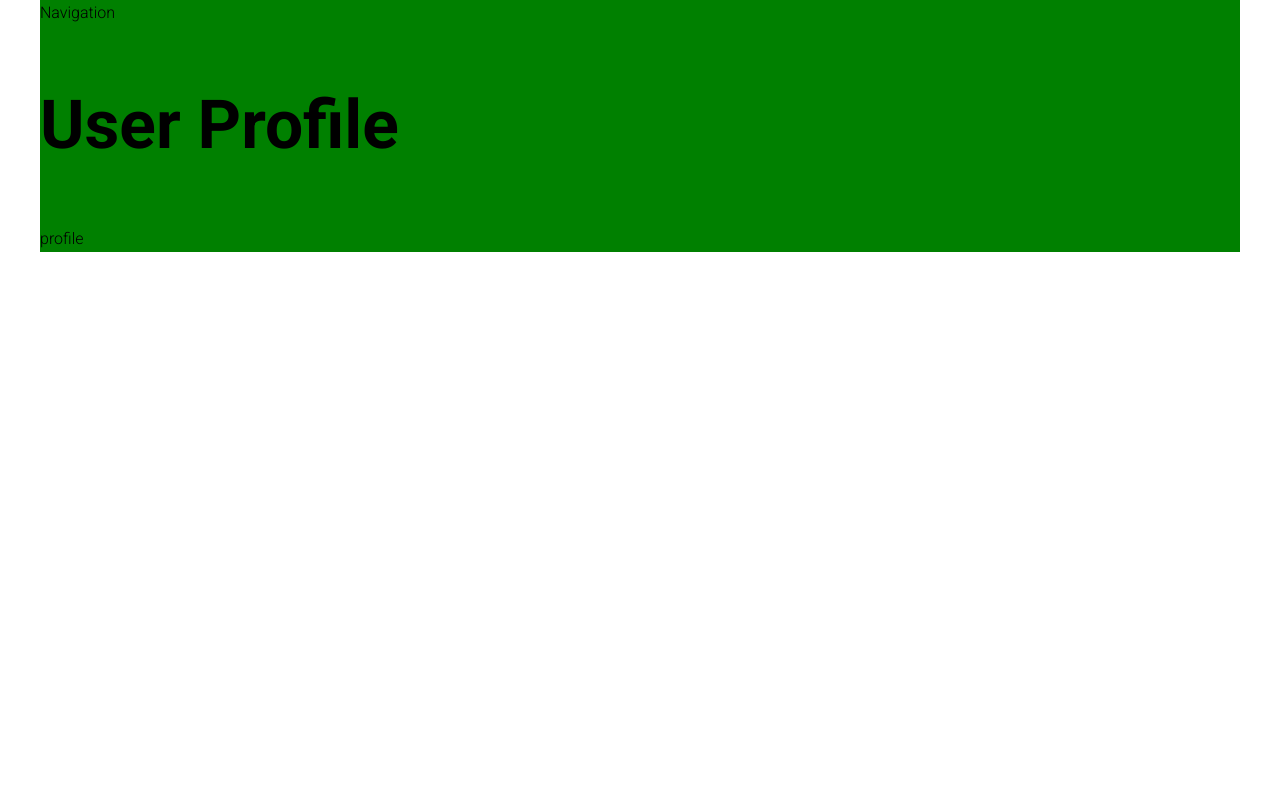
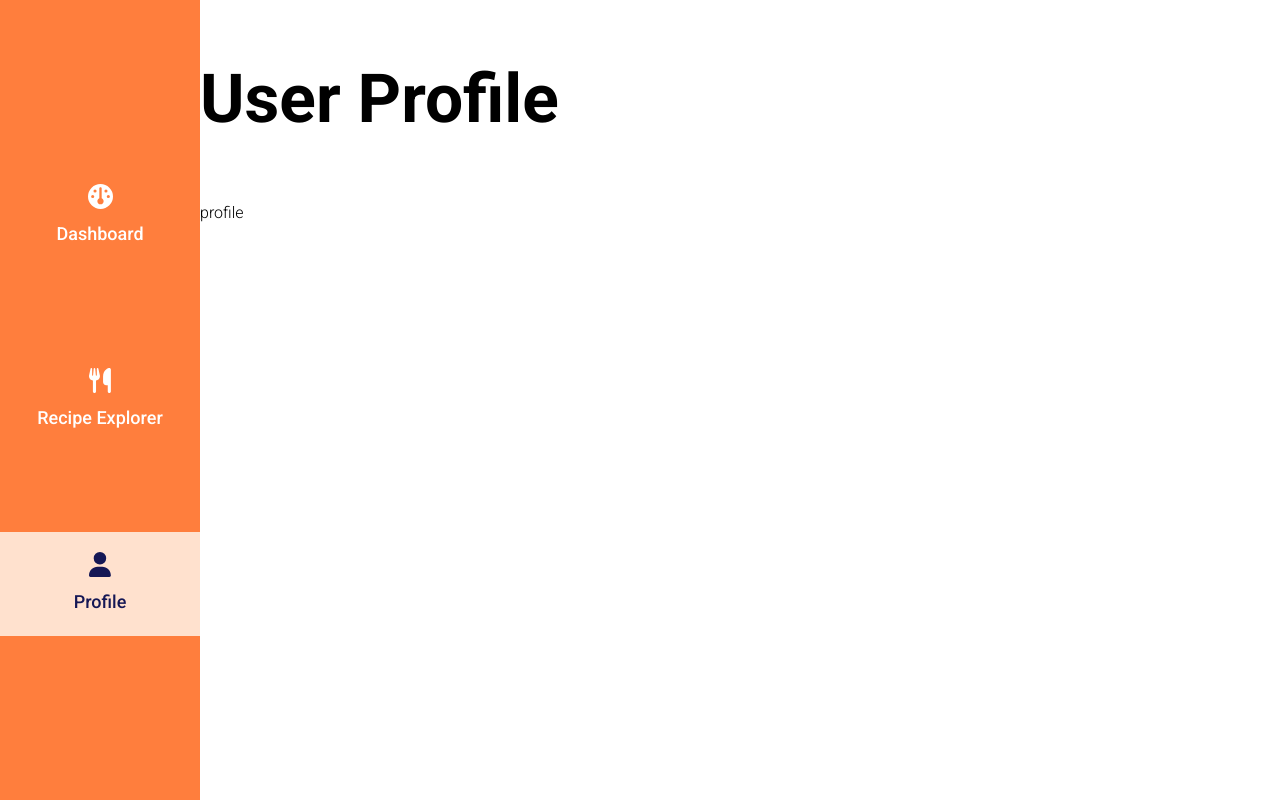
Before and after one commit to hamxy/NutriChef-client, a React (Vite) app: page /profile in a window 1280 px wide. Built offline with nearby package versions, Linux system fonts and the light colour scheme.

Commit message:
design desktop side menu

```diff
--- a/package.json
+++ b/package.json
@@ -13,6 +13,11 @@
   "dependencies": {
     "@emotion/react": "^11.11.4",
     "@emotion/styled": "^11.11.5",
+    "@fortawesome/fontawesome-svg-core": "^6.5.2",
+    "@fortawesome/free-brands-svg-icons": "^6.5.2",
+    "@fortawesome/free-regular-svg-icons": "^6.5.2",
+    "@fortawesome/free-solid-svg-icons": "^6.5.2",
+    "@fortawesome/react-fontawesome": "^0.2.2",
     "@mui/icons-material": "^5.15.20",
     "@mui/joy": "^5.0.0-beta.36",
     "@mui/material": "^5.15.20",
--- a/src/components/MainNavigation/DesktopSideNav.jsx
+++ b/src/components/MainNavigation/DesktopSideNav.jsx
@@ -1,5 +1,73 @@
+import { NavLink } from "react-router-dom";
+import { FontAwesomeIcon } from "@fortawesome/react-fontawesome";
+import { library } from "@fortawesome/fontawesome-svg-core";
+import { faGauge, faUtensils, faUser } from "@fortawesome/free-solid-svg-icons";
+
+library.add(faGauge, faUtensils, faUser);
+
 const DesktopSideNav = () => {
-  return <header>Navigation</header>;
+  const navigation = [
+    {
+      title: "Dashboard",
+      path: "/",
+      icon: "fa-solid fa-gauge",
+    },
+    {
+      title: "Recipe Explorer",
+      path: "/recipes",
+      icon: "fa-solid fa-utensils",
+    },
+    {
+      title: "Profile",
+      path: "/profile",
+      icon: "fa-solid fa-user",
+    },
+  ];
+
+  return (
+    <div style={styles.container}>
+      {navigation.map((item, index) => (
+        <NavLink
+          key={index}
+          to={item.path}
+          style={({ isActive }) => ({
+            ...styles.navLink,
+            ...(isActive
+              ? { backgroundColor: "#FFE1CE", color: "#151755" }
+              : {}),
+          })}
+        >
+          <FontAwesomeIcon icon={item.icon} style={{ fontSize: "25px" }} />
+          {item.title}
+        </NavLink>
+      ))}
+    </div>
+  );
+};
+
+const styles = {
+  container: {
+    display: "flex",
+    height: "100vh",
+    flexDirection: "column",
+    gap: "80px",
+    alignItems: "center",
+    justifyContent: "center",
+  },
+  navLink: {
+    display: "flex",
+    flexDirection: "column",
+    gap: "10px",
+    width: "100%",
+    justifyContent: "center",
+    alignItems: "center",
+    padding: "20px 0",
+    // backgroundColor: "red",
+    color: "white",
+    textDecoration: "none",
+    fontSize: "18px",
+    fontWeight: "500",
+  },
 };
 
 export default DesktopSideNav;
--- a/src/components/MainNavigation/MainNavigation.jsx
+++ b/src/components/MainNavigation/MainNavigation.jsx
@@ -3,9 +3,8 @@ import DesktopSideNav from "./DesktopSideNav";
 import { useMediaQuery } from "@mui/material";
 
 function MainNavigation() {
-  const isDesktop = useMediaQuery("(min-width: 769px)");
-
-  return <header>{isDesktop ? <DesktopSideNav /> : <MobileDrawer />}</header>;
+  const isDesktop = useMediaQuery("(min-width: 934px)");
+  return <>{isDesktop ? <DesktopSideNav /> : <MobileDrawer />}</>;
 }
 
 export default MainNavigation;
--- a/src/components/MainNavigation/MobileDrawer.jsx
+++ b/src/components/MainNavigation/MobileDrawer.jsx
@@ -1,13 +1,40 @@
-import { useState } from "react";
+import { useState, Fragment } from "react";
 import { NavLink } from "react-router-dom";
-import { Drawer, ModalClose, IconButton } from "@mui/joy";
+import { FontAwesomeIcon } from "@fortawesome/react-fontawesome";
+import {
+  Drawer,
+  ModalClose,
+  IconButton,
+  List,
+  ListItemButton,
+  Box,
+  Typography,
+} from "@mui/joy";
 import Menu from "@mui/icons-material/Menu";
 
 const MobileDrawer = () => {
   const [isOpen, setIsOpen] = useState(false);
+
+  const navigation = [
+    {
+      title: "Dashboard",
+      path: "/",
+      icon: "fa-solid fa-gauge",
+    },
+    {
+      title: "Recipe Explorer",
+      path: "/recipes",
+      icon: "fa-solid fa-utensils",
+    },
+    {
+      title: "Profile",
+      path: "/profile",
+      icon: "fa-solid fa-user",
+    },
+  ];
   return (
     <>
-      <div className="hamburger" style={styles.hamburger}>
+      <Fragment>
         <IconButton
           variant="outlined"
           color="neutral"
@@ -15,17 +42,68 @@ const MobileDrawer = () => {
         >
           <Menu />
         </IconButton>
-      </div>
-      <Drawer open={isOpen} size="sm" onClose={() => setIsOpen(false)}>
-        <ModalClose />
-        Hello
-        <NavLink className={"navlink"} to="/">
-          Home
-        </NavLink>
-        <NavLink className={"navlink"} to="/profile">
-          profile
-        </NavLink>
-      </Drawer>
+        <Drawer
+          open={isOpen}
+          onClose={() => setIsOpen(false)}
+          sx={{ "& .MuiDrawer-paper": { backgroundColor: "red" } }}
+        >
+          <Box
+            sx={{
+              display: "flex",
+              alignItems: "center",
+              gap: 0.5,
+              ml: "auto",
+              mt: 1,
+              mr: 2,
+            }}
+          >
+            <Typography
+              component="label"
+              htmlFor="close-icon"
+              fontSize="sm"
+              fontWeight="lg"
+              sx={{ cursor: "pointer" }}
+            >
+              Close
+            </Typography>
+            <ModalClose id="close-icon" sx={{ position: "initial" }} />
+          </Box>
+          <List
+            size="lg"
+            component="nav"
+            sx={{
+              display: "flex",
+              fontSize: "xl",
+              justifyContent: "center",
+              gap: "80px",
+            }}
+          >
+            {navigation.map((item, index) => (
+              <ListItemButton
+                key={index}
+                sx={{
+                  fontWeight: "lg",
+                  justifyContent: "center",
+                  display: "flex",
+                  flexDirection: "column",
+                }}
+              >
+                <FontAwesomeIcon
+                  icon={item.icon}
+                  style={{ fontSize: "25px" }}
+                />
+                {item.title}
+              </ListItemButton>
+            ))}
+            {/* <ListItemButton sx={{ fontWeight: "lg", justifyContent: "center" }}>
+              Home
+            </ListItemButton>
+            <ListItemButton>About</ListItemButton>
+            <ListItemButton>Studio</ListItemButton>
+            <ListItemButton>Contact</ListItemButton> */}
+          </List>
+        </Drawer>
+      </Fragment>
     </>
   );
 };
--- a/src/index.css
+++ b/src/index.css
@@ -3,6 +3,19 @@
 html, body, #root {
   height: 100vh;
   margin: 0;
+  box-sizing: border-box;
+  overflow: hidden;
+}
+
+/* Highlighted text */
+::-moz-selection {
+  background: #FFE1CE;
+}
+::-webkit-selection {
+  background: #FFE1CE;
+}
+::selection {
+  background: #FFE1CE;
 }
 
 
--- a/src/layouts/MainLayout.jsx
+++ b/src/layouts/MainLayout.jsx
@@ -1,13 +1,21 @@
 import { Outlet } from "react-router-dom";
 import MainNavigation from "../components/MainNavigation/MainNavigation";
+import { useMediaQuery } from "@mui/material";
 
 function MainLayout() {
+  const isDesktop = useMediaQuery("(min-width: 934px)");
+
   return (
-    <div style={styles.container}>
-      <header>
+    <div style={isDesktop ? styles.desktop : styles.mobile}>
+      <header
+        style={{
+          width: isDesktop ? "200px" : "0px",
+          backgroundColor: "#FF7E3D",
+        }}
+      >
         <MainNavigation />
       </header>
-      <main>
+      <main style={{ flexGrow: 1 }}>
         <Outlet />
       </main>
     </div>
@@ -15,10 +23,13 @@ function MainLayout() {
 }
 
 const styles = {
-  container: {
+  desktop: {
+    boxSizing: "border-box",
+    overflow: "hidden",
+    display: "flex",
+    flexDirection: "row",
     margin: "auto",
-    maxWidth: "1200px",
-    backgroundColor: "green",
+    height: "100vh",
   },
 };
 
--- /dev/null
+++ b/src/pages/RecipeExplorer.jsx
@@ -0,0 +1,5 @@
+const RecipeExplorer = () => {
+  return <h1>Recipe Explorer</h1>;
+};
+
+export default RecipeExplorer;
--- a/src/routes/indexRoute.jsx
+++ b/src/routes/indexRoute.jsx
@@ -6,6 +6,7 @@ import Register from "../pages/Register";
 import Dashboard from "../pages/Dashboard";
 import Error from "../pages/Error";
 import Profile from "../pages/Profile";
+import RecipeExplorer from "../pages/RecipeExplorer";
 
 const router = createBrowserRouter([
   {
@@ -15,6 +16,7 @@ const router = createBrowserRouter([
     children: [
       { path: "/", element: <Dashboard /> },
       { path: "profile", element: <Profile /> },
+      { path: "recipes", element: <RecipeExplorer /> },
     ],
   },
   {
```
Also changed, not shown: 1 other file (tests, documents, lock files or other folders).
